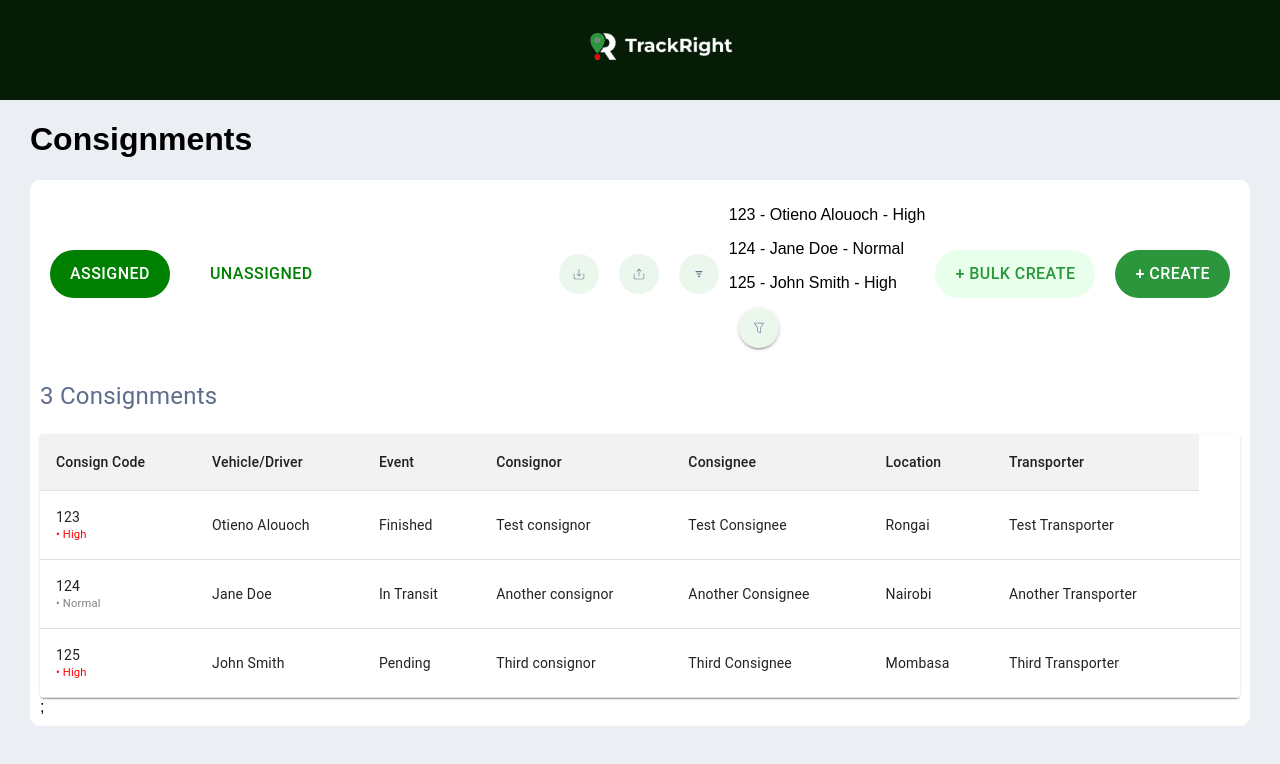
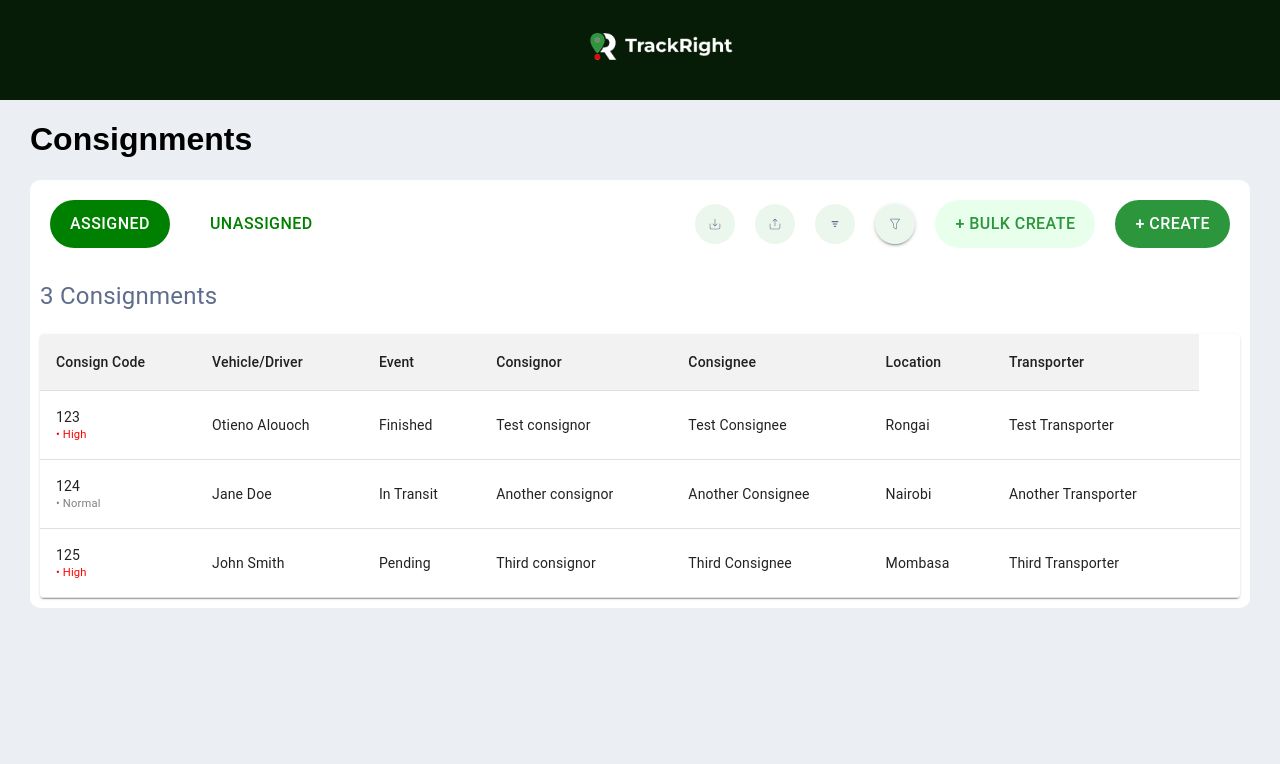
Before and after one commit to Donaldson222/TrackrightConsignment, a React (Create React App) app: page /consignment-table-2 in a window 1280 px wide. Shown: the top 764 px of the page. Built offline with nearby package versions, Linux system fonts and the light colour scheme.

Commit message:
updated code

```diff
--- a/src/Components/ConsignmentButtons/ConsignmentButtons.jsx
+++ b/src/Components/ConsignmentButtons/ConsignmentButtons.jsx
@@ -7,6 +7,8 @@ import { Button, ButtonGroup, Typography, Tooltip, TextField } from "@mui/materi
 import { Link } from "react-router-dom";
 import React, { useState, useRef } from "react";
 import FilterList from '@mui/icons-material/FilterList';
+
+
 
 const data = [
   {
@@ -52,6 +54,25 @@ function ConsignmentButton() {
 
     const [importedData, setImportedData] = useState([]);
     const fileInputRef = useRef(null);
+
+    const [sortDirection, setSortDirection] = useState("asc"); // Sorting direction
+    const [sortedData, setSortedData] = useState(data);
+
+    const handleSort = () => {
+      const newDirection = sortDirection === "asc" ? "desc" : "asc";
+      setSortDirection(newDirection);
+
+      const sorted = [...sortedData].sort((a, b) => {
+          if (newDirection === "asc") {
+              return a.consigncode.localeCompare(b.consigncode);
+          } else {
+              return b.consigncode.localeCompare(a.consigncode);
+          }
+      });
+
+      setSortedData(sorted);
+  };
+
 
     const handleButtonClick = (buttonName) => {
       setActiveButton(buttonName);
@@ -99,6 +120,8 @@ function ConsignmentButton() {
     document.body.appendChild(link); // Append the link to the body
     link.click(); // Programmatically click the link to trigger the download
     document.body.removeChild(link); // Remove the link from the document
+
+
 };
 
     return (
@@ -148,10 +171,14 @@ function ConsignmentButton() {
           </Button>
           </Tooltip>
           <Tooltip title="Sort">
-          <Button id="sort">
+          <>
+          <Button id="sort" onClick={handleSort}>
             <CgSortAz />
           </Button>
+
+          </>
           </Tooltip>
+
           <div id="filter-button">
 
 
@@ -166,11 +193,11 @@ function ConsignmentButton() {
             />
           )}
           <div>
-      {filteredData.map((item) => (
+      {/* {filteredData.map((item) => (
         <div key={item.consigncode}>
           <p>{item.consigncode} - {item.vehicledriver} - {item.priority}</p>
         </div>
-      ))}
+      ))} */}
     </div>
             <Tooltip title="Filter">
              <Button id="filter" onClick={() => setShowFilter(!showFilter)} variant="contained" >
--- a/src/Components/ConsignmentTable2/ConsignmentTable2.jsx
+++ b/src/Components/ConsignmentTable2/ConsignmentTable2.jsx
@@ -132,7 +132,7 @@ function ConsignmentTable2() {
           </TableBody>
         </Table>
       </TableContainer>
-      ;
+
     </div>
   );
 }
```
Also changed, not shown: src/Components/ConsignmentFilter/ConsignmentFilter.jsx (renamed from src/Components/Consignment-table/ConsignmentFilter.jsx).
